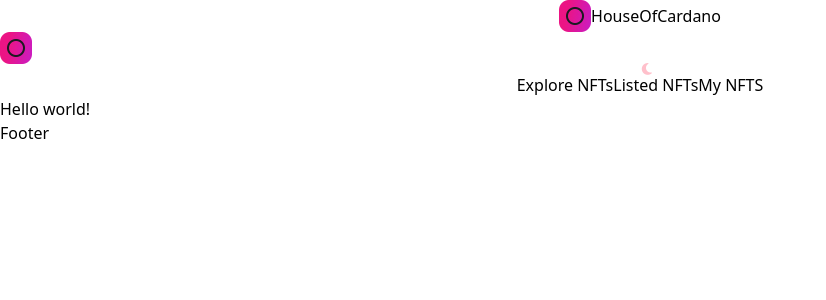
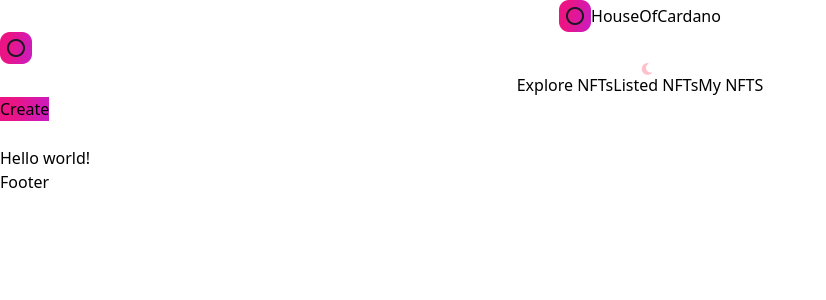
Before and after one commit to House-of-Cardano/2-cardano-millions-testnet, a Next.js app in the folder next-client/: page / in a window 1280 px wide. Shown: the top 300 px of the page, without its empty margins (0-826 px from the left). Built offline with nearby package versions, Linux system fonts and the light colour scheme.

Commit message:
[Feature]: design of Navbar

```diff
--- /dev/null
+++ b/next-client/components/Button.tsx
@@ -0,0 +1,21 @@
+import React from "react";
+
+interface classStyles {
+  classStyles: string;
+  btnName: string;
+  handleClick: any;
+};
+
+const Button = ({classStyles, btnName, handleClick}:classStyles) => {
+  return (
+    <button
+      type="button"
+      className={`nft-gradient text-sm minlg:text-lg py-2 px-6 minlg:px-8 font-poppins font-semibold text-white ${classStyles}`}
+      onClick={handleClick}
+    >
+      {btnName}
+    </button>
+  );
+};
+
+export default Button;
--- a/next-client/components/Navbar.tsx
+++ b/next-client/components/Navbar.tsx
@@ -6,43 +6,82 @@ import Image from "next/image";
 import Link from "next/link";
 
 import images from "../assets";
+import { Button } from "./";
+import { Writable } from "stream";
 
-type linkAttributes = {
-  isMobile: any;
-  active: any;
-  setActive: any;
-};
+interface LinkAttributes {
+  isMobile?: any;
+  active?: any;
+  setActive?: any;
+  router?: any;
+}
 
-const MenuItems = (props: linkAttributes) => {
-  const generateLink = () => {};
+const MenuItems = ({ isMobile, active, setActive }: LinkAttributes) => {
+  const generateLink = (index: any) => {
+    switch (index) {
+      case 0:
+        return "/";
+      case 1:
+        return "/created-nft";
+      case 2:
+        return "/my-nft";
+      default:
+        return "/";
+    }
+  };
 
   return (
     <ul
       className={`list-none flexCenter flew-row ${
-        props.isMobile && "flex-col h-full"
+        isMobile && "flex-col h-full"
       }`}
     >
       {["Explore NFTs", "Listed NFTs", "My NFTS"].map((item, index) => (
         <li
           key={index}
-          onClick={() => {}}
+          onClick={() => {
+            setActive(item);
+          }}
           className={`flex flex-row items-center font-poppins font-semibold text-base dark:hover:text-white hover:text-nft-dark mx-3
          ${
-           props.active === item
+           active === item
              ? "dark:text-white text-nft-black-1"
              : "dark:text-nft-gray-3 text-nft-gray-2"
          }`}
         >
-          <Link href="">{item}</Link>
+          <Link href={generateLink(index)}>{item}</Link>
         </li>
       ))}
     </ul>
   );
 };
 
+const ButtonGroup = ({ setActive, router }: LinkAttributes) => {
+  const hasConnected = true;
+
+  return hasConnected ? (
+    <Button
+      btnName="Create"
+      classStyles="mx-2 rounded-xl"
+      handleClick={() => {
+        setActive("");
+        router.push("./create-nft");
+      }}
+    />
+  ) : (
+    <Button
+      btnName="Connect"
+      classStyles="mx-2 rounded-xl"
+      handleClick={() => {}}
+    />
+  );
+};
+
 const Navbar = () => {
+  const router = useRouter();
   const { theme, setTheme } = useTheme();
   const [active, setActive] = useState("Explore NFTs");
+  const [isOpen, setIsOpen] = useState(false);
 
   return (
     <nav className="flexBewteen w-full fixed z-10 p-4 flex-row border-b dark:bg-nft-dark bg-white dark:border-nft-black-1 border-nft-gray-1">
@@ -76,6 +115,7 @@ const Navbar = () => {
           </div>
         </Link>
       </div>
+      {/* Div for large device navigation */}
       <div className="flex flex-initial flex-row justify-end">
         <div className="flex items-center mr-2">
           <input
@@ -92,15 +132,46 @@ const Navbar = () => {
             <i className="fas fa-moon" />
             <div className="w-3 h-3 absolute bg-white rounded-full ball" />
           </label>
+          <div className="md:hidden flex">
+            <MenuItems active={active} setActive={setActive} />
+            <div className="ml-4">
+              <ButtonGroup setActive={setActive} router={router} />
+            </div>
+          </div>
         </div>
-        <div className="md:hidden flex">
-          <ul className="list-none flexCenter flex-row">
-            <MenuItems
-              active={active}
-              setActive={setActive}
-              isMobile={undefined}
+        {/* Div for mobile navigation */}
+        <div className="hidden md:flex ml-2">
+          {isOpen ? (
+            <Image
+              src={images.cross}
+              alt={"close"}
+              objectFit="contain"
+              width={20}
+              height={20}
+              onClick={() => setIsOpen(false)}
+              className={theme === "light" && "filter invert"}
             />
-          </ul>
+          ) : (
+            <Image
+              src={images.menu}
+              alt={"menu"}
+              objectFit="contain"
+              width={25}
+              height={25}
+              onClick={() => setIsOpen(true)}
+              className={theme === "light" && "filter invert"}
+            />
+          )}
+          {isOpen && (
+            <div className="fixed inset-0 top-65 dark:bg-nft-dark bg-white z-10 nav-h flex justify-between flex-col">
+              <div className="flex-1 p-4">
+                <MenuItems active={active} setActive={setActive} isMobile />
+              </div>
+              <div className="p-4 border-t dark:border-nft-black-1 border-nft-gray-1">
+                <ButtonGroup setActive={setActive} router={router} />
+              </div>
+            </div>
+          )}
         </div>
       </div>
     </nav>
--- a/next-client/components/index.ts
+++ b/next-client/components/index.ts
@@ -1,4 +1,5 @@
 import Navbar from "./Navbar";
 import Footer from "./Footer";
+import Button from "./Button";
 
-export { Navbar, Footer };
+export { Navbar, Footer, Button };
```
